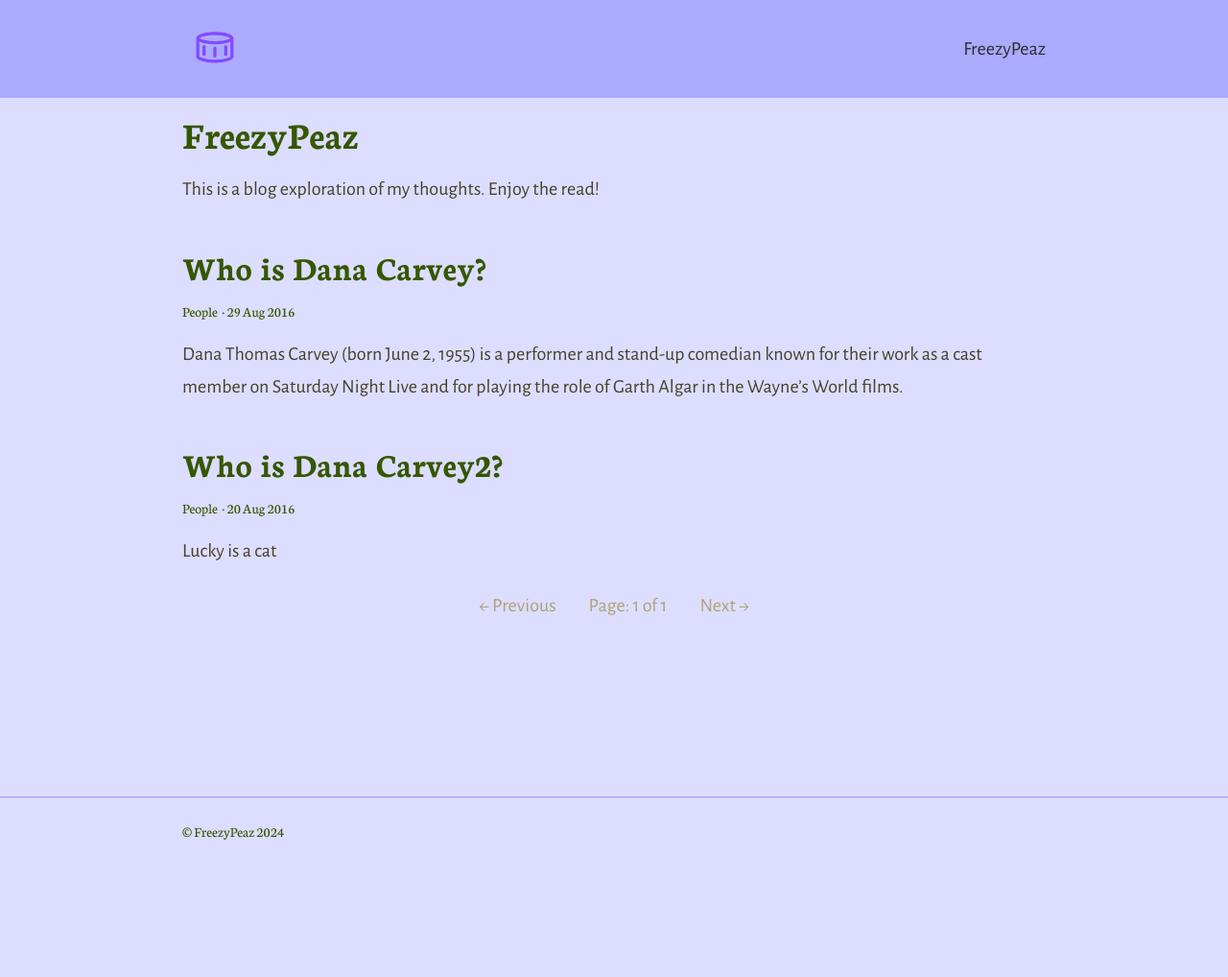
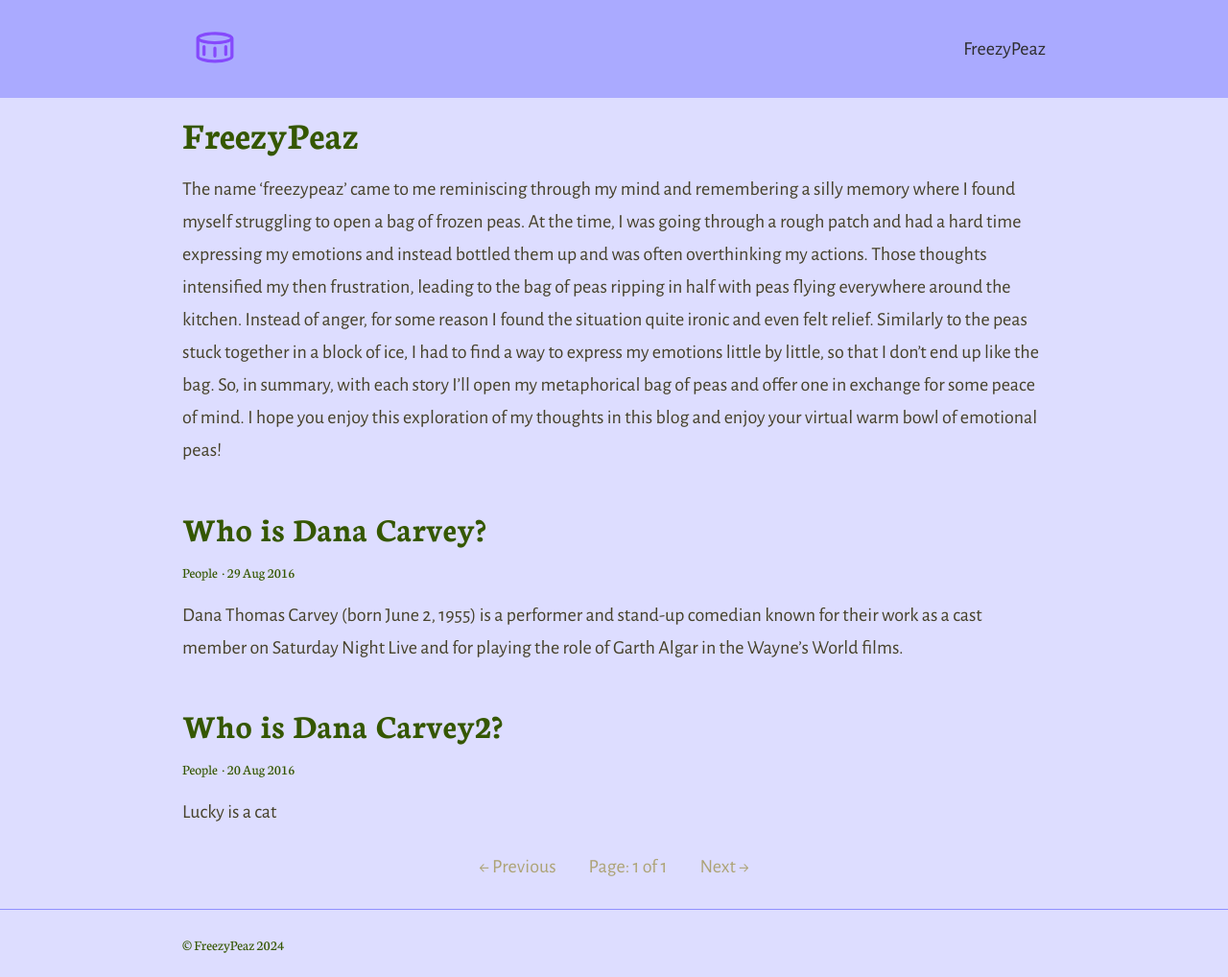
Before and after one commit to ShmillsCreates/freezypeaz-website, a Jekyll site: the page built from index.html, in a window 1280 px wide. Shown: the whole page at 96% size. Built offline with Jekyll 4.4.1, drawn with Linux system fonts in a browser that asks for light colours; the list of posts is cut into pages by our own code; before the commit the page ends 900 px from its top, so only the background shows below that.

Commit message:
description

```diff
--- a/_config.yml
+++ b/_config.yml
@@ -39,7 +39,7 @@ collections:
   posts:
     title: FreezyPeaz # Needed for Siteleaf
     output: true
-    description: "This is a blog exploration of my thoughts. Enjoy the read!" # The post list page content
+    description: "The name ‘freezypeaz’ came to me reminiscing through my mind and remembering a silly memory where I found myself struggling to open a bag of frozen peas. At the time, I was going through a rough patch and had a hard time expressing my emotions and instead bottled them up and was often overthinking my actions. Those thoughts intensified my then frustration, leading to the bag of peas ripping in half with peas flying everywhere around the kitchen. Instead of anger, for some reason I found the situation quite ironic and even felt relief. Similarly to the peas stuck together in a block of ice, I had to find a way to express my emotions little by little, so that I don’t end up like the bag. So, in summary, with each story I’ll open my metaphorical bag of peas and offer one in exchange for some peace of mind. I hope you enjoy this exploration of my thoughts in this blog and enjoy your virtual warm bowl of emotional peas! " # The post list page content
 
 # 6. Jekyll collections settings
 defaults:
```
